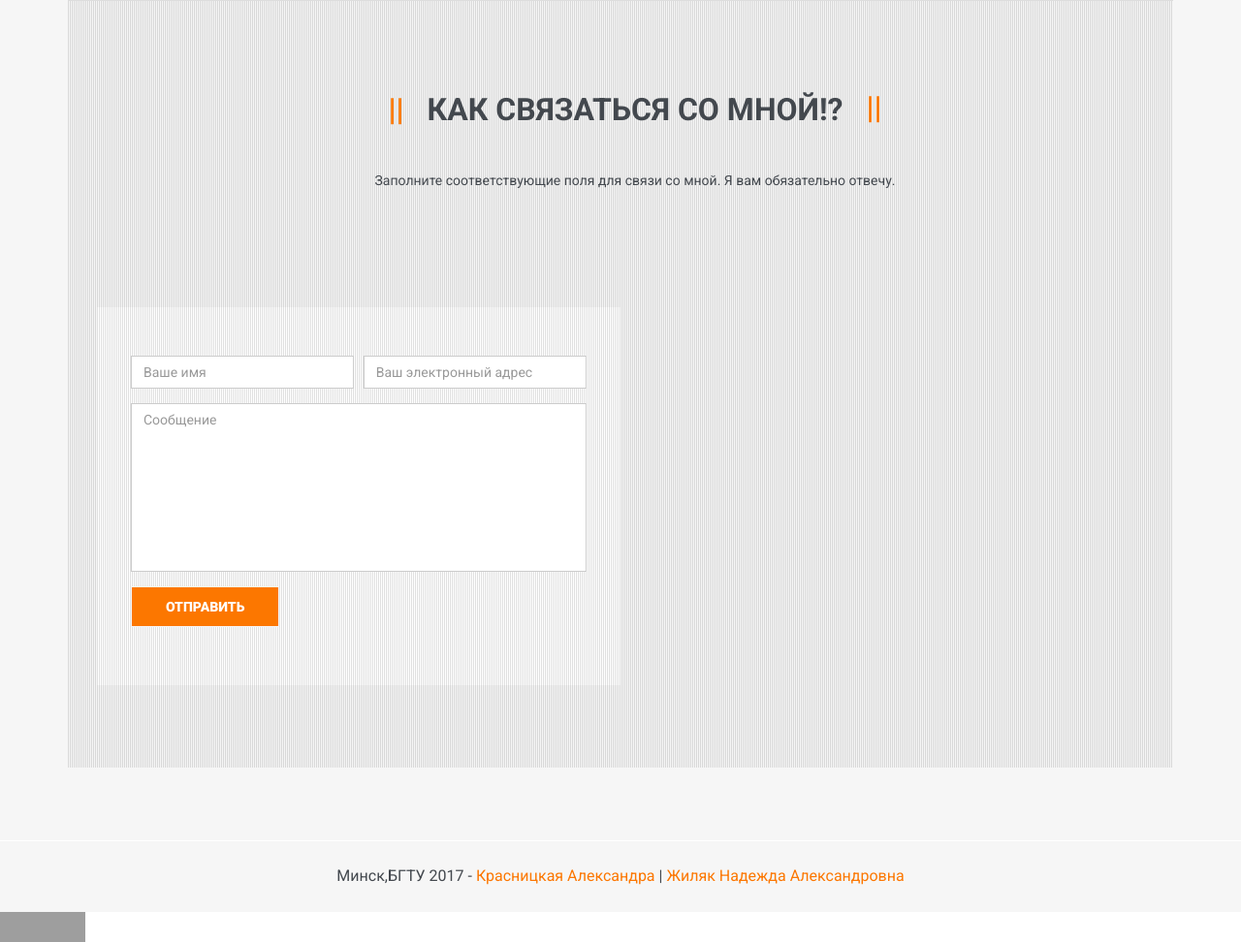
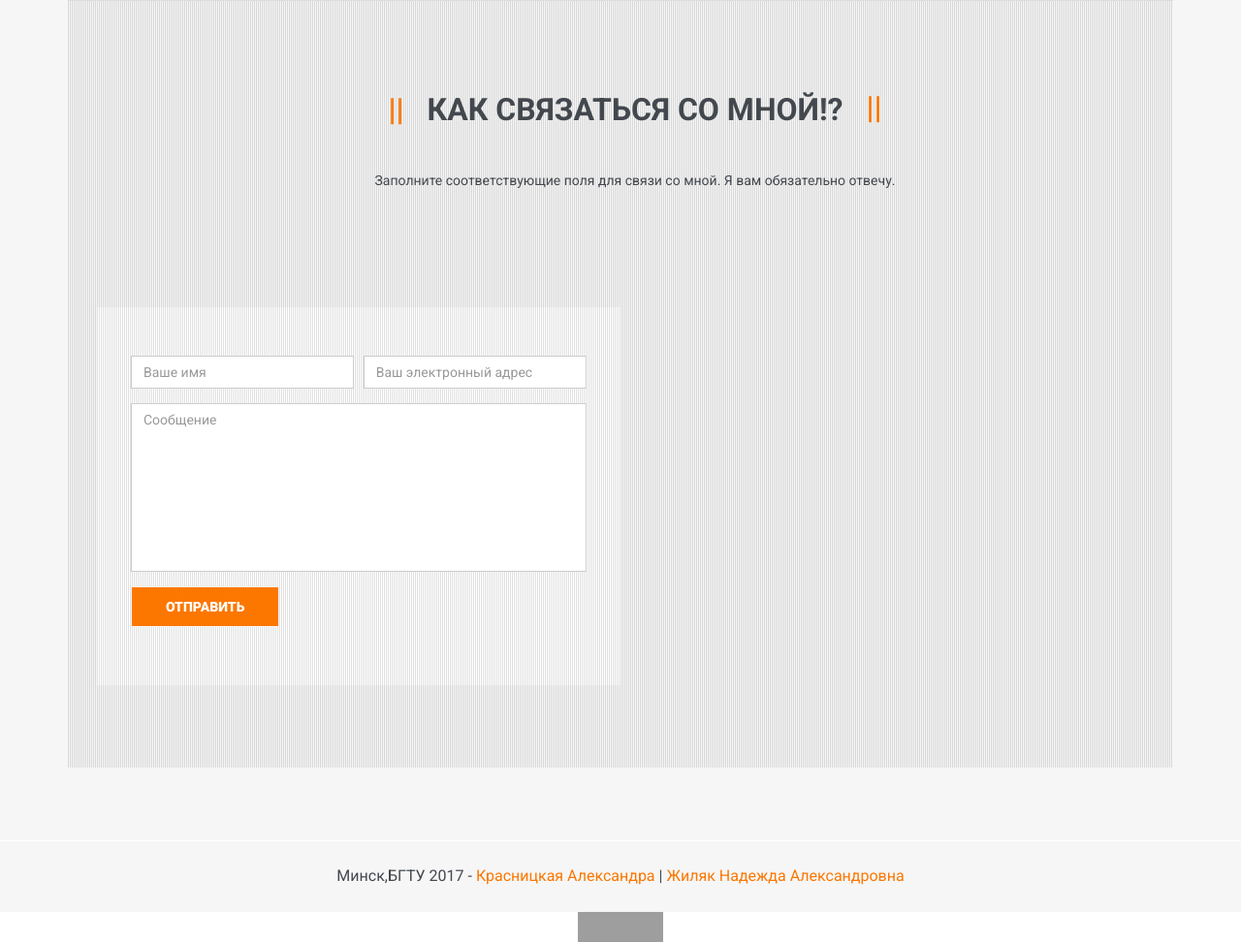
Before and after one commit to krasnitskaya98/krasnitskaya98.github.io, a plain HTML site: page index.html in a window 1280 px wide. Shown: the part 6656-7628 px from the top of the page at 97% size. Drawn offline with Linux system fonts and the light colour scheme; grey boxes are pictures that could not be loaded.

Commit message:
Update index.html

```diff
--- a/index.html
+++ b/index.html
@@ -560,7 +560,7 @@
 	<script type="text/javascript" src="js/jquery.prettyPhoto.js"></script>
 	<script type="text/javascript" src="js/jquery.parallax.js"></script>
 	<script type="text/javascript" src="js/main.js"></script>
-<!--LiveInternet counter--><script type="text/javascript">
+<!--LiveInternet counter--><center><script type="text/javascript">
 document.write("<a href='//www.liveinternet.ru/click' "+
 "target=_blank><img src='//counter.yadro.ru/hit?t18.6;r"+
 escape(document.referrer)+((typeof(screen)=="undefined")?"":
@@ -570,6 +570,6 @@ screen.colorDepth:screen.pixelDepth))+";u"+escape(document.URL)+
 "' alt='' title='LiveInternet: показано число просмотров за 24"+
 " часа, посетителей за 24 часа и за сегодня' "+
 "border='0' width='88' height='31'><\/a>")
-		</script><!--/LiveInternet-->
+						</script></center><!--/LiveInternet-->
 </body>
 </html>
```
